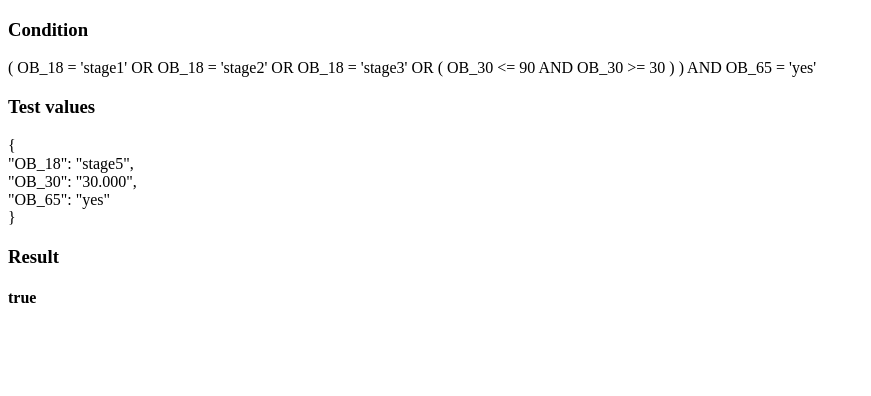
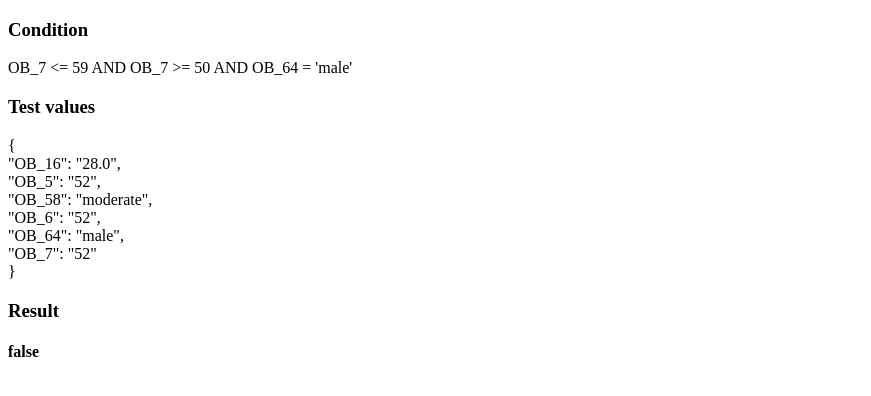
Before and after one commit to carre-project/RiskEvidenceConditionParser, a website: page demo/index.html in a window 1280 px wide. Shown: the whole page, without its empty margins (0-871 px from the left). Drawn offline with Linux system fonts and the light colour scheme.

Commit message:
update condition parser

```diff
--- a/demo/index.html
+++ b/demo/index.html
@@ -21,13 +21,17 @@
 
 		<script>
 
-			var condition = "( OB_18 = 'stage1' OR OB_18 = 'stage2' OR OB_18 = 'stage3' OR ( OB_30 <= 90 AND OB_30 >= 30 ) ) AND OB_65 = 'yes'";
+			// var condition = "( OB_18 = 'stage1' OR OB_18 = 'stage2' OR OB_18 = 'stage3' OR ( OB_30 <= 90 AND OB_30 >= 30 ) ) AND OB_7='male' AND OB_65 = 'yes'";
+			var condition ="OB_7 <= 59 AND OB_7 >= 50 AND OB_64 = 'male'"; // "OB_58 = 'moderate' AND OB_64 = 'male'";//
 			var values;
 			//true values
 			values = {
-				"OB_18":"stage5",
-				"OB_30":"30.000",
-				"OB_65":"yes"
+			  OB_16: "28.0",
+			  OB_5: "52",
+			  OB_58: "moderate",
+			  OB_6: "52",
+			  OB_64: "male",
+			  OB_7: "52"
 			};
 
 			// false values
--- a/src/risk_evidence_condition_parser.js
+++ b/src/risk_evidence_condition_parser.js
@@ -14,15 +14,19 @@ var RiskEvidenceConditionParser = {
     },
 
     evaluate: function(condition, vars) {
-		for (var prop in vars ){
-			condition=this.replaceAll(condition,prop,vars[prop]);
-		}
+        // sort by key length
+        var sortedVals = Object.keys(vars).sort(function(a,b){return b.length>a.length;});
+
+        sortedVals.forEach(function(val){
+            condition=RiskEvidenceConditionParser.replaceAll(condition,val,vars[val]);
+        });
+
 		//error control
 		if(condition.indexOf("OB_")>=0) {
 			console.error("===ERROR in OB replacement===");
-			console.error("--Condition:",condition);
-			console.error("--Observable:",
-			condition.substr(condition.indexOf("OB_"),5));
+// 			console.error("--Condition:",condition);
+// 			console.error("--Observable:",
+// 			condition.substr(condition.indexOf("OB_"),5));
 			return false;
 		}
         return this.parseAndEvaluateExpression(condition);
@@ -145,14 +149,15 @@ var RiskEvidenceConditionParser = {
         }
     },
 
+    fixQuotes: function(str){
+      return str.replace(/['"]+/g, '');
+
+    },
+
     evaluateStr: function(left, op, right) {
-        if (op==="=") {
-            return this.replaceAll(left,"'", "")===this.replaceAll(right,"'", "");
-        }
-        else if (op==="!=") {
-            return !this.replaceAll(left,"'", "")===this.replaceAll(right,"'", "");
-        }
-        else {
+        if (op==="=" || op==="!=" ) {
+            return this.fixQuotes(left)===this.fixQuotes(right);
+        } else {
             console.error("ERROR: Operator type not recognized.");
             return false;
         }
```
Also changed, not shown: dist/risk_evidence_condition_parser.js, dist/risk_evidence_condition_parser.min.js.
